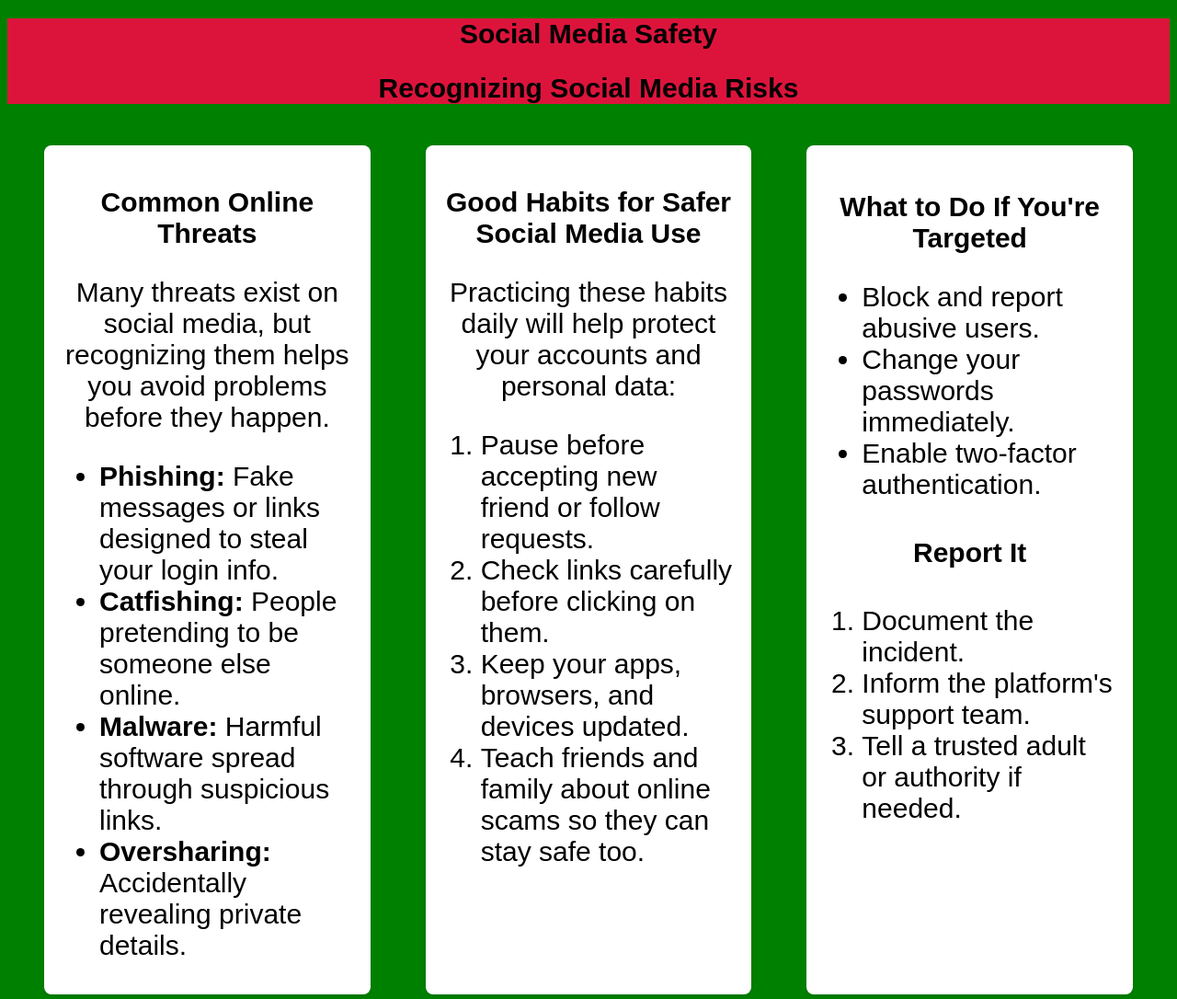
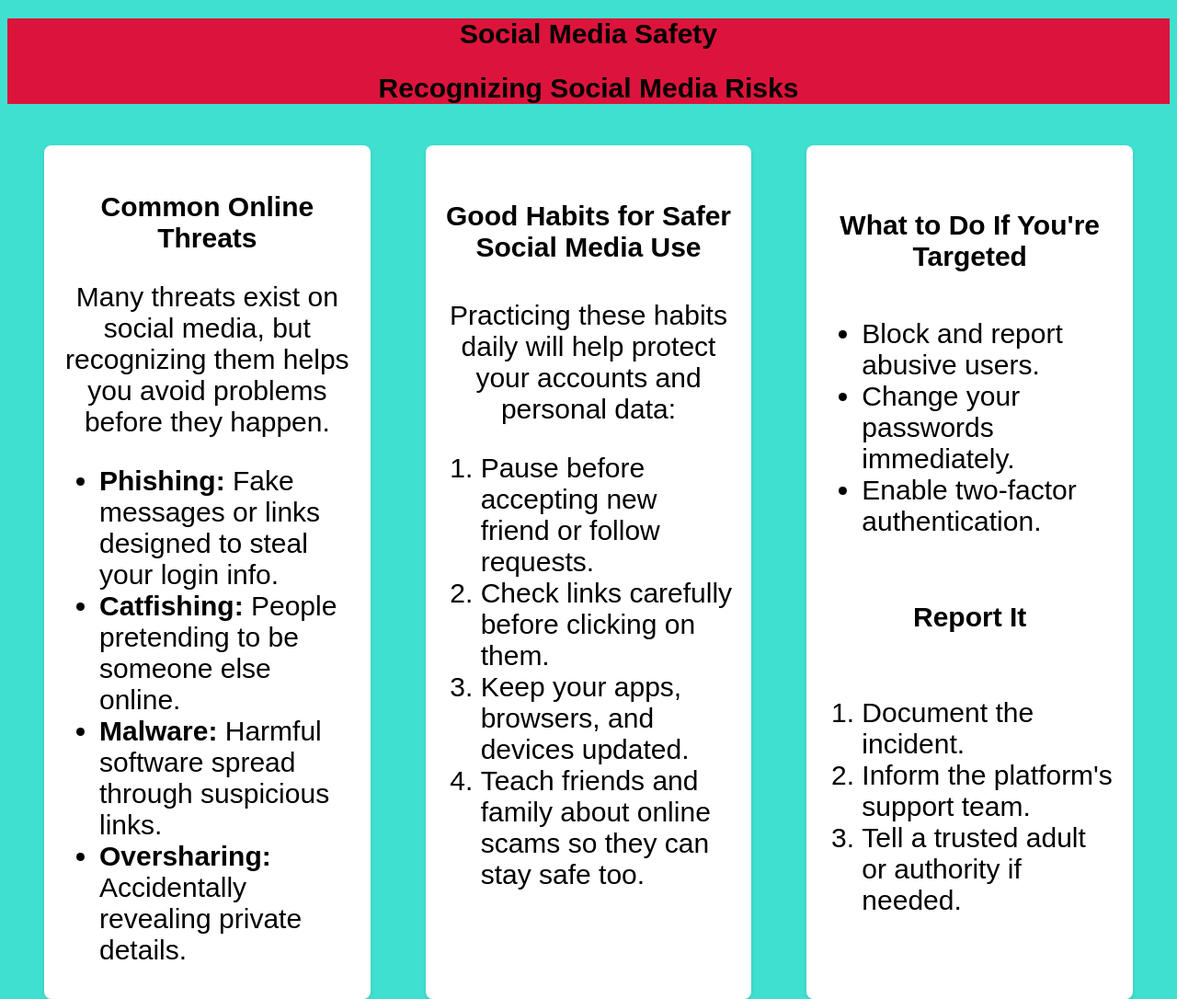
Before and after one commit to MikeE1017/Social.Media.Safety, a plain HTML site: page page2.html in a window 1280 px wide. Shown: the top 1086 px of the page at 92% size. Drawn offline with Linux system fonts and the light colour scheme.

Commit message:
structure change, contrast change, color change

```diff
--- a/CSS/style.css
+++ b/CSS/style.css
@@ -3,7 +3,7 @@ header {
     text-align: center;
 }
 
-h1, h2, h3, h4, p {
+h1, h2, h3, h4, h5, h6, p, a {
     font-size: 30px;
     text-align: center;
 }
@@ -14,7 +14,7 @@ li {
 }
 
 body {
-    background-color: green;
+    background-color: turquoise;
 }
 
 * {
--- a/page2.html
+++ b/page2.html
@@ -17,7 +17,7 @@
     <main class="flex-container">
         <!-- SECTION1: List of common risks -->
         <section class="content-box">
-            <h2>Common Online Threats</h2>
+            <h3>Common Online Threats</h3>
             <p>Many threats exist on social media, but recognizing them helps you avoid problems before they happen.</p>
             <!-- UNORDERED LIST: Threat types -->
             <ul>
@@ -29,7 +29,7 @@
         </section>
         <!-- SECTION 2: Ordered list of good habits -->
         <section class="content-box">
-            <h2>Good Habits for Safer Social Media Use</h2>
+            <h4>Good Habits for Safer Social Media Use</h4>
             <p>Practicing these habits daily will help protect your accounts and personal data:</p>
             <ol>
                 <li>Pause before accepting new friend or follow requests.</li>
@@ -40,13 +40,13 @@
         </section>
         <!-- SECTION 3: Protecting yourself -->
         <section class="content-box">
-            <h3>What to Do If You're Targeted</h3>
+            <h5>What to Do If You're Targeted</h5>
             <ul>
                 <li>Block and report abusive users.</li>
                 <li>Change your passwords immediately.</li>
                 <li>Enable two-factor authentication.</li>
             </ul>
-            <h4>Report It</h4>
+            <h6>Report It</h6>
             <ol>
                 <li>Document the incident.</li>
                 <li>Inform the platform's support team.</li>
@@ -56,7 +56,7 @@
     </main>
     <footer>
         <!-- Footer: Link back to home page -->
-        <p><a href="index.html">Back to Home</a></p>
+        <a href="index.html">Back to Home</a>
     </footer>
 </body>
 </html>
```
Also changed, not shown: index.html (+4 -4 lines).
